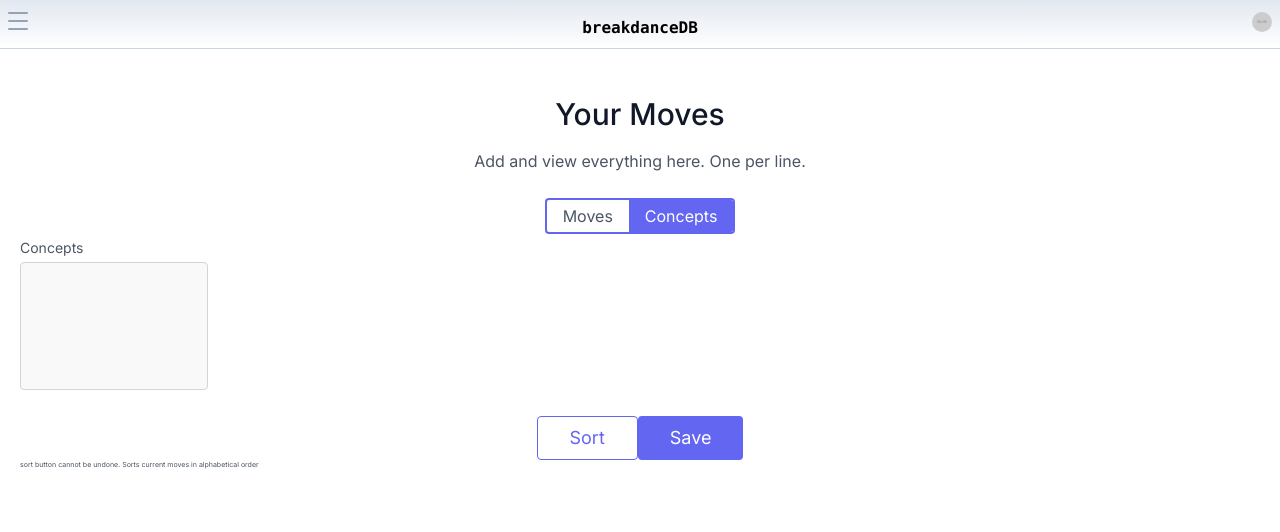
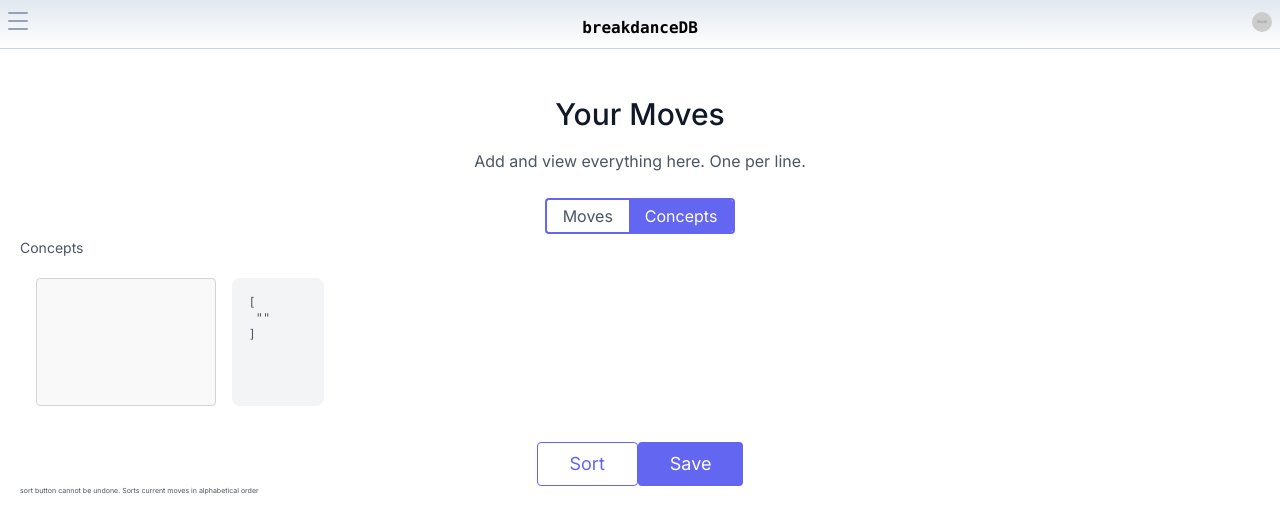
Before and after one commit to volaix/breakdancedb, a Next.js app: page /yourmoves in a window 1280 px wide. Both pictures are taken after a click on the button "Concepts". Shown: the top 532 px of the page. Built offline with nearby package versions, Linux system fonts and the light colour scheme.

Commit message:
sort works

```diff
--- a/src/app/yourmoves/Concepts.tsx
+++ b/src/app/yourmoves/Concepts.tsx
@@ -1,17 +1,48 @@
+//@format
+
 import { useState } from 'react'
+import { useForm } from 'react-hook-form'
+
+type Inputs = {
+  concepts: string
+}
 
 export default function Concepts() {
+  // -------------state------------
   const [saveText, setSaveText] = useState('Save')
+  const {
+    register,
+    handleSubmit,
+    watch,
+    reset,
+    formState: { errors },
+  } = useForm<Inputs>()
+
+  //value of categoryMoves textarea
+  const unsavedConcepts = watch('concepts', '')
+  const sort = () => {
+    reset({ concepts: unsavedConcepts.split('\n').sort().join('\n') })
+  }
+
+  //-------------render-----------
   return (
     <section>
       <article>
         <h2 className="text-sm capitalize leading-7 text-gray-600 dark:text-gray-400">
           {`Concepts`}
         </h2>
-        <textarea
-          // {...register('categoryMoves')}
-          className="h-32 w-8/12 max-w-fit resize-none rounded border border-gray-300 bg-gray-100 bg-opacity-50 px-3 py-1 text-xs text-gray-700 outline-none transition-colors duration-200 ease-in-out focus:border-indigo-500 focus:bg-white focus:ring-2 focus:ring-indigo-200 dark:border-gray-700 dark:bg-gray-800 dark:bg-opacity-40 dark:text-gray-100 dark:focus:bg-gray-900 dark:focus:ring-indigo-900"
-        />
+        {/* ---------------text area------------------------ */}
+        <section className="flex max-w-xs space-x-4 p-4">
+          {/* -----------------left textarea------------------- */}
+          <textarea
+            {...register('concepts')}
+            className="h-32 w-8/12 max-w-fit resize-none rounded border border-gray-300 bg-gray-100 bg-opacity-50 px-3 py-1 text-xs text-gray-700 outline-none transition-colors duration-200 ease-in-out focus:border-indigo-500 focus:bg-white focus:ring-2 focus:ring-indigo-200 dark:border-gray-700 dark:bg-gray-800 dark:bg-opacity-40 dark:text-gray-100 dark:focus:bg-gray-900 dark:focus:ring-indigo-900"
+          />
+          {/* --------------------right json view-------------------- */}
+          <pre className="h-32 w-4/12 max-w-28 overflow-y-auto rounded-lg bg-gray-100 p-4 text-[10px] text-xs">
+            {JSON.stringify(unsavedConcepts.split(/\r\n|\r|\n/), null, 1)}
+          </pre>
+        </section>
       </article>
       {/* -------------Buttons-------------- */}
       <section className="mt-5 flex w-full justify-center">
@@ -23,7 +54,7 @@ export default function Concepts() {
           onClick={(e) => {
             //prevents form submit
             e.preventDefault()
-            // sortMovesInTextArea()
+            sort()
           }}
         >
           <label className="text-lg leading-none">Sort</label>
```
